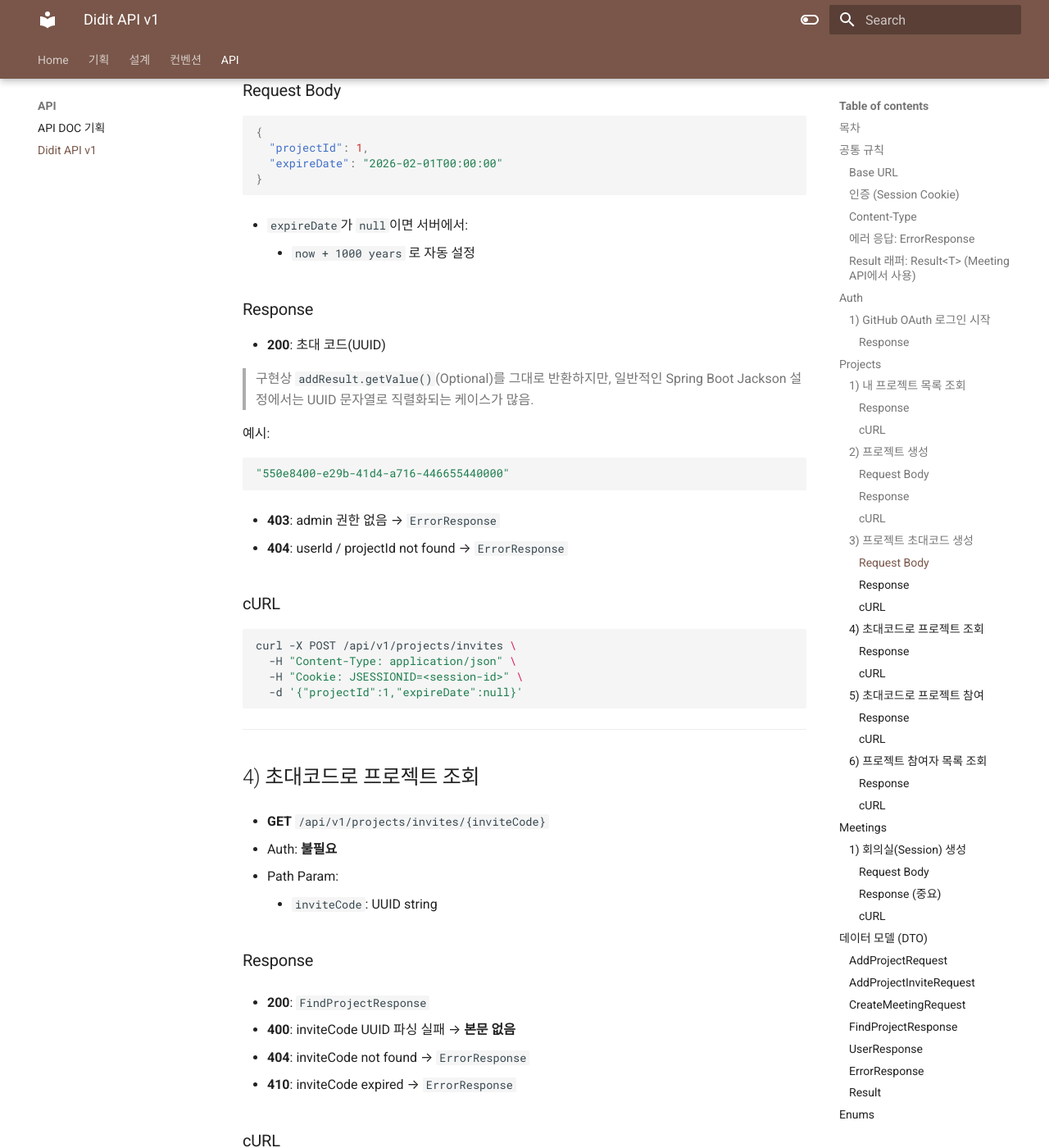
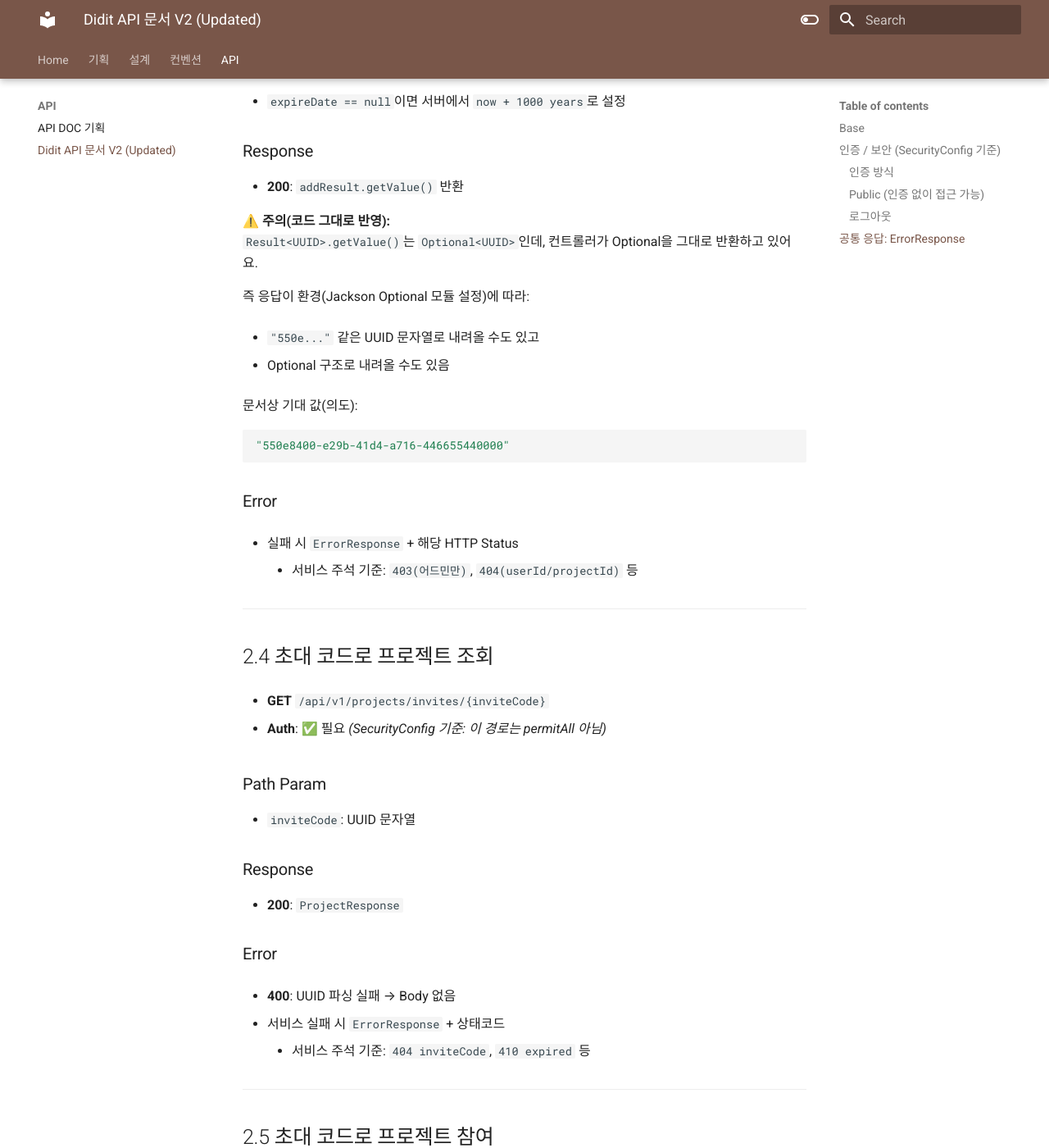
Before and after one commit to SFB202/docs, an MkDocs documentation site: the page built from docs/API/Didit API v1.md, in a window 1280 px wide and 1400 px high, scrolled down 4474 px. Shown: the whole window at 82% size. Built offline with MkDocs 1.6.1 and Material for MkDocs 9.7.7, drawn with Linux system fonts in a browser that asks for light colours; some of the changed text lies outside the part shown.

````diff
--- a/docs/API/Didit API v1.md
+++ b/docs/API/Didit API v1.md
@@ -1,53 +1,55 @@
 
-## 목차
+# Didit API 문서 V2 (Updated)
 
-- 공통 규칙
+## Base
 
-- Auth
+- Base URL: `/`
 
-- Projects
+- API Prefix: `/api/v1`
 
-- Meetings
 
-- 데이터 모델 (DTO)
+## 인증 / 보안 (SecurityConfig 기준)
 
-- Enums
+### 인증 방식
 
+- Spring Security OAuth2 Login(GitHub) + 세션 쿠키(`JSESSIONID`)
+
+- 로그인 성공 시 기본 리다이렉트: `/`
+
+
+### Public (인증 없이 접근 가능)
+
+SecurityConfig에서 `permitAll()`로 열려있는 경로:
+
+- `GET /`
+
+- `GET /api/v1/auth/login`
+
+- `/api/v1/auth/logout` _(logoutUrl로도 사용됨)_
+
+- `/login/**`
+
+- `/oauth2/**`
+
+
+> 위 목록 **외 모든 API는 인증 필요** (`anyRequest().authenticated()`)
+
+### 로그아웃
+
+- SecurityConfig에서 처리
+
+- `logoutUrl`: `/api/v1/auth/logout`
+
+- 세션 invalidate + `JSESSIONID` 쿠키 삭제 + `/`로 리다이렉트
+
+
+> HTTP 메서드(POST/GET)는 프로젝트 설정/필터에 따라 달라질 수 있어. 문서상으로는 일반적으로 **POST**를 권장.
 
 ---
 
-## 공통 규칙
+## 공통 응답: ErrorResponse
 
-### Base URL
-
-- `/{...}` (상대 경로 기준)
-
-- API Prefix: 보통 `/api/v1`
-
-
-### 인증 (Session Cookie)
-
-- 로그인 후 서버가 발급한 **세션 쿠키**를 사용
-
-- 쿠키 이름: `JSESSIONID` (프로젝트 문서 기준)
-
-
-예시:
-
-```bash
--H "Cookie: JSESSIONID=<session-id>"
-```
-
-### Content-Type
-
-- 요청 Body가 있는 경우:
-
-    - `Content-Type: application/json`
-
-
-### 에러 응답: `ErrorResponse`
-
-`ProjectController`의 대부분 API는 실패 시 아래 형태로 내려옴.
+서비스 레이어 `Result` 실패 시 Controller는 아래 형태의 에러를 내려줌:
 
 ```json
 {
@@ -56,43 +58,22 @@
 }
 ```
 
-> `ErrorResponse.java`의 필드는 `StatusCode`, `Message`지만, Jackson 직렬화 시 보통 `statusCode`, `message`로 내려가는 형태가 일반적이야.
+- `statusCode`: `HttpStatus` (예: `NOT_FOUND`, `FORBIDDEN`, `BAD_REQUEST`, `GONE` 등)
 
-### Result 래퍼: `Result<T>` (Meeting API에서 사용)
+- `message`: 에러 메시지
 
-`MeetingController`는 성공/실패를 **HTTP Status로 나누지 않고**, **항상 200 + Result 객체**를 반환함.
 
-```json
-{
-  "value": 123,
-  "success": true,
-  "errors": []
-}
-```
-
-실패 예시:
-
-```json
-{
-  "value": null,
-  "success": false,
-  "errors": [
-    { "code": 404, "message": "projectId not found" }
-  ]
-}
-```
-
-> `ResultError`의 정확한 필드는 업로드에 포함되지 않았지만, `Result.fail(int code, String message)`가 `SimpleError(code, message)`를 사용하므로 일반적으로 `code/message` 형태를 기대할 수 있어.
+> `ErrorResponse.java`의 필드명이 `StatusCode`, `Message`(대문자 시작)지만, Lombok getter 기준으로 보통 JSON은 `statusCode`, `message`로 직렬화되는 케이스가 많음.
 
 ---
 
-# Auth
+# 1) Auth API
 
-## 1) GitHub OAuth 로그인 시작
+## 1.1 로그인 시작 (GitHub OAuth 리다이렉트)
 
 - **GET** `/api/v1/auth/login`
 
-- 설명: 서버가 `/oauth2/authorization/github`로 **리다이렉트**
+- **Auth**: ❌ 불필요 (Public)
 
 
 ### Response
@@ -102,29 +83,56 @@
 - `Location: /oauth2/authorization/github`
 
 
-```bash
-curl -i -X GET /api/v1/auth/login
-```
-
 ---
 
-# Projects
+## 1.2 내 세션 확인 (테스트)
 
-> 컨트롤러 Prefix: `/api/v1/projects`
+- **GET** `/api/v1/user/me`
 
-## 1) 내 프로젝트 목록 조회
-
-- **GET** `/api/v1/projects`
-
-- Auth: **필요** (`@AuthenticationPrincipal CustomOAuth2User`)
-
-- Response: `FindProjectResponse[]`
+- **Auth**: ✅ 필요
 
 
 ### Response
 
-- **200**
+`Result<Map<String,Object>>` 형태로 GitHub attributes 반환
 
+성공 예시:
+
+```json
+{
+  "value": {
+    "id": 123456,
+    "login": "octocat",
+    "name": "Octo Cat",
+    "avatar_url": "https://..."
+  },
+  "success": true,
+  "errors": []
+}
+```
+
+실패(비인증) 시:
+
+- 코드상 `Result.fail(401, "...").throwIfFailure()` 호출 → 예외 처리 흐름은 전역 예외 핸들러 구성에 따라 달라짐
+
+
+---
+
+# 2) Projects API (`/api/v1/projects`)
+
+## 2.1 프로젝트 목록 조회
+
+- **GET** `/api/v1/projects`
+
+- **Auth**: ✅ 필요
+
+
+### Response
+
+- **200** `ProjectResponse[]`
+
+
+예시:
 
 ```json
 [
@@ -141,29 +149,20 @@ curl -i -X GET /api/v1/auth/login
 ]
 ```
 
-- **404**: userId not found
+### Error
 
+- 실패 시 `ErrorResponse` + 해당 HTTP Status
 
-```json
-{ "statusCode": "NOT_FOUND", "message": "..." }
-```
-
-### cURL
-
-```bash
-curl -X GET /api/v1/projects \
-  -H "Cookie: JSESSIONID=<session-id>"
-```
 
 ---
 
-## 2) 프로젝트 생성
+## 2.2 프로젝트 생성
 
 - **POST** `/api/v1/projects`
 
-- Auth: **필요**
+- **Auth**: ✅ 필요
 
-- Body: `AddProjectRequest`
+- **Body**: `AddProjectRequest`
 
 
 ### Request Body
@@ -175,44 +174,31 @@ curl -X GET /api/v1/projects \
 }
 ```
 
-- 유효성(코드 기준)
+### Validation (DTO 기준)
 
-    - `projectName`: NotNull, max 64
+- `projectName`: `@NotNull`, `@Size(max=64)`
 
-    - `githubUrl`: NotNull, URL 형식
+- `githubUrl`: `@NotNull`, `@URL`
 
 
 ### Response
 
-- **200** (본문 없음)
+- **200** (Body 없음)
 
-- **400** validation fail → `ErrorResponse`
+- 실패 시 `ErrorResponse` + 해당 HTTP Status
 
-- **404** userId not found → `ErrorResponse`
+    - 서비스 주석 기준: `404 userId`, `407 repoFullName 중복` 등
 
-- **407** repoFullName 중복 등 → `ErrorResponse`
-
-    > (서비스 주석에 407로 명시)
-
-
-### cURL
-
-```bash
-curl -X POST /api/v1/projects \
-  -H "Content-Type: application/json" \
-  -H "Cookie: JSESSIONID=<session-id>" \
-  -d '{"projectName":"didit","githubUrl":"https://github.com/org/repo"}'
-```
 
 ---
 
-## 3) 프로젝트 초대코드 생성
+## 2.3 프로젝트 초대 코드 생성
 
 - **POST** `/api/v1/projects/invites`
 
-- Auth: **필요**
+- **Auth**: ✅ 필요
 
-- Body: `AddProjectInviteRequest`
+- **Body**: `AddProjectInviteRequest`
 
 
 ### Request Body
@@ -224,116 +210,101 @@ curl -X POST /api/v1/projects \
 }
 ```
 
-- `expireDate`가 `null`이면 서버에서:
-
-    - `now + 1000 years` 로 자동 설정
+- `expireDate == null`이면 서버에서 `now + 1000 years`로 설정
 
 
 ### Response
 
-- **200**: 초대 코드(UUID)
+- **200**: `addResult.getValue()` 반환
 
 
-> 구현상 `addResult.getValue()`(Optional)를 그대로 반환하지만, 일반적인 Spring Boot Jackson 설정에서는 UUID 문자열로 직렬화되는 케이스가 많음.
+⚠️ **주의(코드 그대로 반영):**
+`Result<UUID>.getValue()`는 `Optional<UUID>`인데, 컨트롤러가 Optional을 그대로 반환하고 있어요.
 
-예시:
+즉 응답이 환경(Jackson Optional 모듈 설정)에 따라:
+
+- `"550e..."` 같은 UUID 문자열로 내려올 수도 있고
+
+- Optional 구조로 내려올 수도 있음
+
+
+문서상 기대 값(의도):
 
 ```json
 "550e8400-e29b-41d4-a716-446655440000"
 ```
 
-- **403**: admin 권한 없음 → `ErrorResponse`
+### Error
 
-- **404**: userId / projectId not found → `ErrorResponse`
+- 실패 시 `ErrorResponse` + 해당 HTTP Status
 
+    - 서비스 주석 기준: `403(어드민만)`, `404(userId/projectId)` 등
 
-### cURL
-
-```bash
-curl -X POST /api/v1/projects/invites \
-  -H "Content-Type: application/json" \
-  -H "Cookie: JSESSIONID=<session-id>" \
-  -d '{"projectId":1,"expireDate":null}'
-```
 
 ---
 
-## 4) 초대코드로 프로젝트 조회
+## 2.4 초대 코드로 프로젝트 조회
 
 - **GET** `/api/v1/projects/invites/{inviteCode}`
 
-- Auth: **불필요**
+- **Auth**: ✅ 필요 _(SecurityConfig 기준: 이 경로는 permitAll 아님)_
 
-- Path Param:
 
-    - `inviteCode`: UUID string
+### Path Param
+
+- `inviteCode`: UUID 문자열
 
 
 ### Response
 
-- **200**: `FindProjectResponse`
-
-- **400**: inviteCode UUID 파싱 실패 → **본문 없음**
-
-- **404**: inviteCode not found → `ErrorResponse`
-
-- **410**: inviteCode expired → `ErrorResponse`
+- **200**: `ProjectResponse`
 
 
-### cURL
+### Error
 
-```bash
-curl -X GET /api/v1/projects/invites/550e8400-e29b-41d4-a716-446655440000
-```
+- **400**: UUID 파싱 실패 → Body 없음
+
+- 서비스 실패 시 `ErrorResponse` + 상태코드
+
+    - 서비스 주석 기준: `404 inviteCode`, `410 expired` 등
+
 
 ---
 
-## 5) 초대코드로 프로젝트 참여
+## 2.5 초대 코드로 프로젝트 참여
 
 - **POST** `/api/v1/projects/invites/{inviteCode}`
 
-- Auth: **필요**
-
-- Path Param:
-
-    - `inviteCode`: UUID string
+- **Auth**: ✅ 필요
 
 
 ### Response
 
-- **200** (본문 없음)
-
-- **400**: inviteCode UUID 파싱 실패 → **본문 없음**
-
-- **404**: inviteCode/userId/projectId not found → `ErrorResponse`
-
-- **410**: inviteCode expired → `ErrorResponse`
+- **200** (Body 없음)
 
 
-### cURL
+### Error
 
-```bash
-curl -X POST /api/v1/projects/invites/550e8400-e29b-41d4-a716-446655440000 \
-  -H "Cookie: JSESSIONID=<session-id>"
-```
+- **400**: UUID 파싱 실패 → Body 없음
+
+- 실패 시 `ErrorResponse` + 상태코드
+
 
 ---
 
-## 6) 프로젝트 참여자 목록 조회
+## 2.6 프로젝트 참여자 목록 조회
 
 - **GET** `/api/v1/projects/{projectId}/participants`
 
-- Auth: 코드상 AuthenticationPrincipal은 없어서 **불필요**(현재 구현 기준)
-
-- Path Param:
-
-    - `projectId`: long
+- **Auth**: ✅ 필요 _(SecurityConfig 기준: permitAll 아님)_
 
 
 ### Response
 
 - **200**: `UserResponse[]`
 
+
+예시:
 
 ```json
 [
@@ -349,32 +320,15 @@ curl -X POST /api/v1/projects/invites/550e8400-e29b-41d4-a716-446655440000 \
 ]
 ```
 
-- **404**: projectId not found → `ErrorResponse`
-
-
-### cURL
-
-```bash
-curl -X GET /api/v1/projects/1/participants
-```
-
 ---
 
-# Meetings
+## 2.7 채널(회의) 생성
 
-> 컨트롤러 Prefix: `/api/v1/rooms`
+- **POST** `/api/v1/projects/{projectId}/add-channel`
 
-## 1) 회의실(Session) 생성
+- **Auth**: ✅ 필요
 
-- **POST** `/api/v1/rooms/{id}/sessions`
-
-- Auth: **필요**
-
-- Path Param:
-
-    - `id`: long (**MeetingService 기준 projectId**)
-
-- Body: `CreateMeetingRequest`
+- **Body**: `CreateMeetingRequest`
 
 
 ### Request Body
@@ -386,68 +340,165 @@ curl -X GET /api/v1/projects/1/participants
 }
 ```
 
-- `mode`: `MeetingMode` enum (`CHAT`, `VOICE`)
+### Response
+
+- **200**: `result.getValue()` 반환
 
 
-### Response (중요)
+⚠️ **주의(코드 그대로 반영):**
+`Result<Long>.getValue()`는 `Optional<Long>`인데, 컨트롤러가 Optional을 그대로 반환하고 있어요.
+환경에 따라 `123`으로 내려올 수도, Optional 구조로 내려올 수도 있음.
 
-- **항상 200**
+문서상 기대 값(의도):
 
-- Body는 `Result<Long>`
+```json
+123
+```
+
+### Error
+
+- 실패 시 `ErrorResponse` + 해당 HTTP Status
 
 
-성공 예시:
+---
+
+## 2.8 프로젝트 채널(회의) 목록 조회
+
+- **GET** `/api/v1/projects/{projectId}/channels`
+
+- **Auth**: ✅ 필요 _(SecurityConfig 기준)_
+
+
+### Query Params
+
+- `status` (optional): `MeetingStatus` = `SCHEDULED | RUNNING | ENDED`
+
+- `cursor` (optional처럼 보이지만 실제는 primitive long)
+
+    - **주의:** `long cursor`라서 파라미터 생략 시 `0`이 들어갑니다.
+
+- Pageable (Spring)
+
+    - 기본 size: 20 (`@PageableDefault(size=20)`)
+
+    - 일반적으로 `page`, `size`, `sort` 사용 가능
+        예: `?page=0&size=20&sort=createdAt,desc`
+
+
+### Response
+
+- **200**: `MeetingResponse[]`
+
+
+예시(필드 구조):
 
 ```json
-{
-  "value": 123,
-  "success": true,
-  "errors": []
-}
-```
-
-실패 예시(서비스 주석 기준):
-
-```json
-{
-  "value": null,
-  "success": false,
-  "errors": [
-    { "code": 403, "message": "forbidden" }
-  ]
-}
-```
-
-> MeetingService 주석에 명시된 실패 케이스:
-
-- 404: projectId 없음
-
-- 403: 프로젝트 멤버가 아님
-
-- 400: title 누락 또는 50자 초과
-
-- 500: 저장 중 런타임 예외
-
-
-### cURL
-
-```bash
-curl -X POST /api/v1/rooms/1/sessions \
-  -H "Content-Type: application/json" \
-  -H "Cookie: JSESSIONID=<session-id>" \
-  -d '{"title":"데일리","mode":"VOICE"}'
+[
+  {
+    "id": 100,
+    "project": { "id": 1, "name": "didit", "ownerId": 10, "repoId": 123456, "repoFullName": "org/repo", "thumbnailUrl": null, "createdAt": "2026-01-22T10:00:00", "updatedAt": "2026-01-22T10:10:00" },
+    "createdBy": { "id": 10, "githubId": 999999, "githubLogin": "octocat", "name": "Octo Cat", "avatarUrl": "https://...", "createdAt": "2026-01-22T10:00:00", "lastLoginAt": "2026-01-22T10:05:00" },
+    "sessionId": "OV_SESSION_abc",
+    "title": "회의 제목",
+    "status": "RUNNING",
+    "mode": "VOICE",
+    "startedAt": "2026-01-22T11:00:00",
+    "endedAt": null,
+    "createdAt": "2026-01-22T10:59:00",
+    "updatedAt": "2026-01-22T11:01:00"
+  }
+]
 ```
 
 ---
 
-# 데이터 모델 (DTO)
+# 3) Channels API (`/api/v1/channels`)
+
+> MeetingController 기준 base path는 `/api/v1/channels/` 입니다.
+> 문서에서는 일반적으로 `/api/v1/channels/{channelId}` 형태로 표기.
+
+## 3.1 채널(회의) 단건 조회
+
+- **GET** `/api/v1/channels/{channelId}`
+
+- **Auth**: ✅ 필요
+
+- 내부에서:
+
+    - `_meetingService.FindMeetingById(channelId)`
+
+    - `_projectService.FindProjectUser(userId, projectId)` 로 멤버 검증
+
+
+### Response
+
+- **200**: `MeetingResponse`
+
+
+---
+
+## 3.2 채널(회의) 수정
+
+- **PATCH** `/api/v1/channels/{channelId}`
+
+- **Auth**: ✅ 필요
+
+- **Query Params** (모두 optional)
+
+    - `title`: string
+
+    - `start`: `LocalDateTime` (ISO-8601 권장: `2026-01-22T11:00:00`)
+
+    - `due`: `LocalDateTime`
+
+
+> null이면 기존 값 유지(컨트롤러에서 기존 엔티티 값으로 대체)
+
+### Response
+
+- **200** (Body 없음)
+
+
+### Error
+
+- 실패 시 `ErrorResponse` + HTTP status
+
+    - (회의 없음 / 멤버 아님 / 업데이트 실패 등)
+
+
+---
+
+## 3.3 채널(회의) 삭제
+
+- **DELETE** `/api/v1/channels/{channelId}`
+
+- **Auth**: ✅ 필요
+
+- 내부에서:
+
+    - 회의 조회 → 프로젝트 멤버 확인 → 삭제 수행
+
+
+### Response
+
+- **200** (Body 없음)
+
+
+### Error
+
+- 실패 시 `ErrorResponse` + HTTP status
+
+
+---
+
+# 4) 데이터 모델 (업로드 파일 기준)
 
 ## AddProjectRequest
 
 ```json
 {
-  "projectName": "string (max 64)",
-  "githubUrl": "string (url)"
+  "projectName": "string (max 64, not null)",
+  "githubUrl": "string (url, not null)"
 }
 ```
 
@@ -469,14 +520,14 @@ curl -X POST /api/v1/rooms/1/sessions \
 }
 ```
 
-## FindProjectResponse
+## ProjectResponse
 
 ```json
 {
   "id": 1,
   "name": "string",
   "ownerId": 10,
-  "repoId": 123,
+  "repoId": 123456,
   "repoFullName": "org/repo",
   "thumbnailUrl": "string | null",
   "createdAt": "date-time",
@@ -498,63 +549,47 @@ curl -X POST /api/v1/rooms/1/sessions \
 }
 ```
 
-## ErrorResponse
+## MeetingResponse
 
 ```json
 {
-  "statusCode": "HTTP_STATUS_NAME",
-  "message": "string"
-}
-```
-
-## Result
-
-```json
-{
-  "value": "T | null",
-  "success": true,
-  "errors": ["ResultError[]"]
+  "id": 100,
+  "project": "ProjectResponse",
+  "createdBy": "UserResponse",
+  "sessionId": "string",
+  "title": "string | null",
+  "status": "SCHEDULED | RUNNING | ENDED",
+  "mode": "CHAT | VOICE",
+  "startedAt": "date-time | null",
+  "endedAt": "date-time | null",
+  "createdAt": "date-time",
+  "updatedAt": "date-time"
 }
 ```
 
 ---
 
-# Enums
+# 5) Enums
 
-## MeetingMode
+- `MeetingMode`: `CHAT`, `VOICE`
 
-- `CHAT`
+- `MeetingStatus`: `SCHEDULED`, `RUNNING`, `ENDED`
 
-- `VOICE`
+- `ProjectUserRole`: `ADMIN`, `MEMBER`
 
-
-## MeetingStatus
-
-- `SCHEDULED`
-
-- `RUNNING`
-
-- `ENDED`
-
-
-## ProjectUserRole
-
-- `ADMIN`
-
-- `MEMBER`
-
-
-## ProjectUserStatus
-
-- `PENDING`
-
-- `ACTIVE`
+- `ProjectUserStatus`: `PENDING`, `ACTIVE`
 
 
 ---
 
-원하면 이 마크다운을 **MkDocs Material** 네비에 바로 붙이기 좋게:
+## (권장) 코드-문서 정합성 이슈 2개 (현재 코드 그대로 관찰된 부분)
 
-- `docs/API/api.md` 형태로 파일 구조 맞추고
+1. `ResponseEntity.ok(result.getValue())` 때문에 **Optional이 응답으로 나갈 수 있음**
 
-- 각 엔드포인트를 “표 형태(요청/응답/에러코드)”로 더 깔끔하게 정리한 버전도 만들어줄게.
+    - `AddInvite`, `createMeeting`에서 발생
+
+    - 보통은 `result.getOrThrow()` 또는 `result.getValue().get()` 형태로 값만 내려주는 게 문서/클라이언트에 안전함
+
+2. `cursor`가 `@RequestParam(required=false) long cursor`라서 **생략해도 0이 들어감**
+
+    - truly optional이면 `Long cursor`로 변경이 안전
````
Also changed, not shown: other parts of docs/API/Didit API v1.md (+1 -1 lines).
